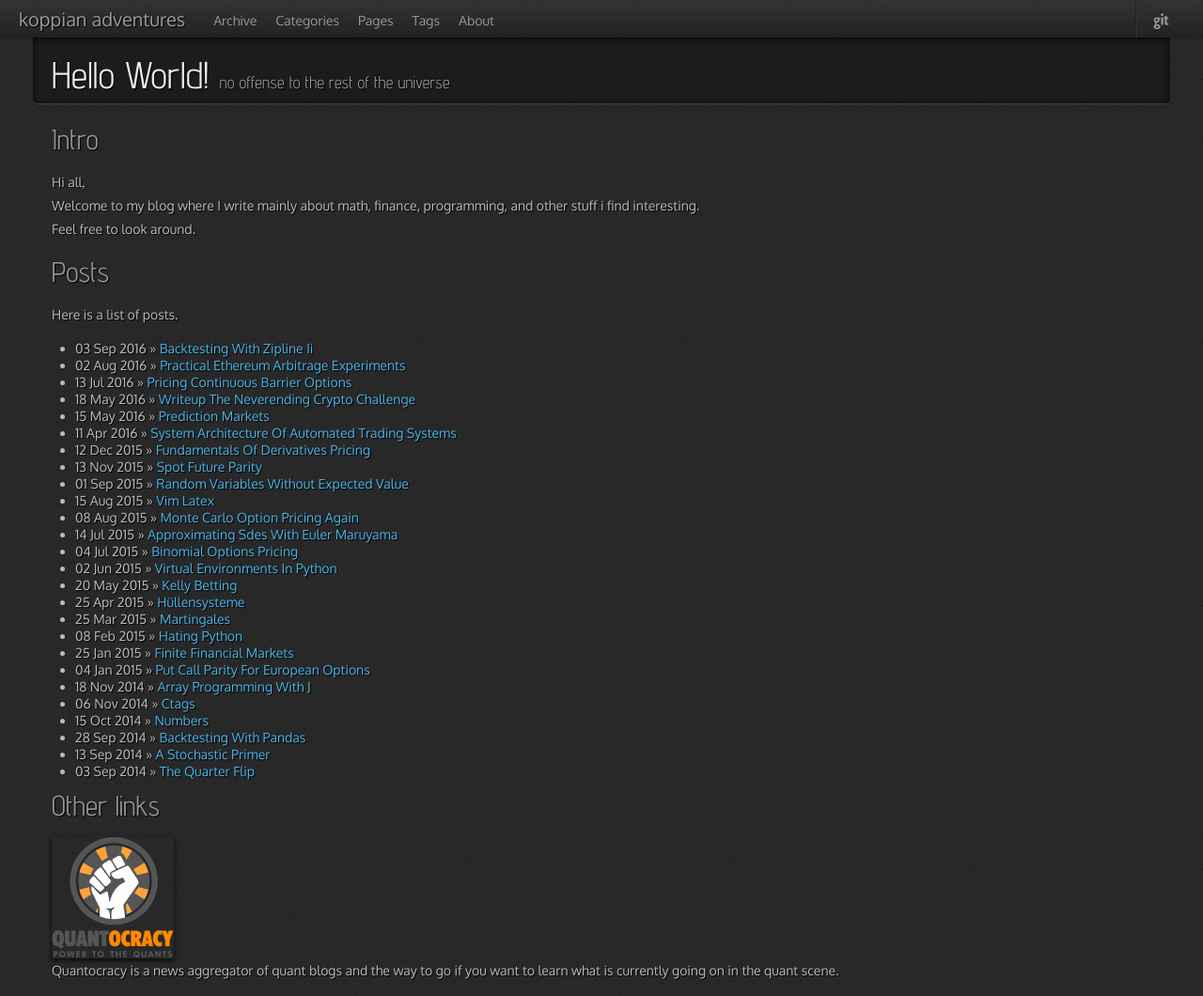
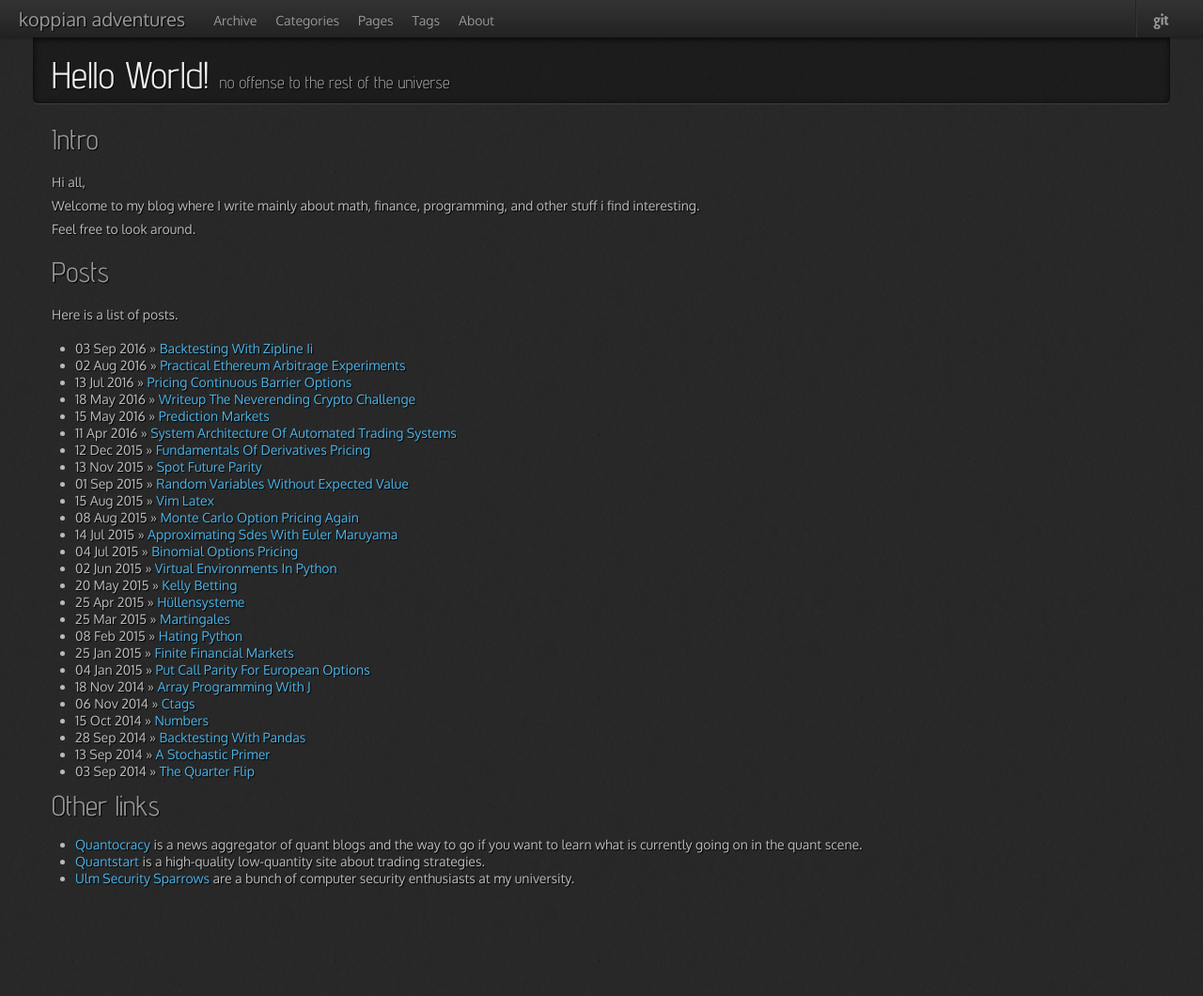
Before and after one commit to hkopp/hkopp.github.io, a Jekyll site: the page built from index.md, in a window 1280 px wide. Shown: the whole page at 94% size. Built offline with Jekyll 4.4.1, drawn with Linux system fonts in a browser that asks for light colours; nearby versions of some CDN libraries; after the commit the page ends 953 px from its top, so only the background shows below that.

Commit message:
enumeration of links

```diff
--- a/index.md
+++ b/index.md
@@ -22,8 +22,11 @@ Here is a list of posts.
 
 ## Other links
 
-<a href="http://quantocracy.com">
-<img src="{{ site.url }}/assets/index/quantocracy-badge-130.png" border="0">
-</a>
-Quantocracy is a news aggregator of quant blogs and the way to go if
-you want to learn what is currently going on in the quant scene.
+- <a href="http://quantocracy.com">Quantocracy</a> is a news
+  aggregator of quant blogs and the way to go if you want to learn
+  what is currently going on in the quant scene.
+- <a href="https://www.quantstart.com">Quantstart</a> is a
+  high-quality low-quantity site about trading strategies.
+- <a href="https://uss.informatik.uni-ulm.de/">Ulm Security
+  Sparrows</a> are a bunch of computer security enthusiasts at my
+  university.
```
